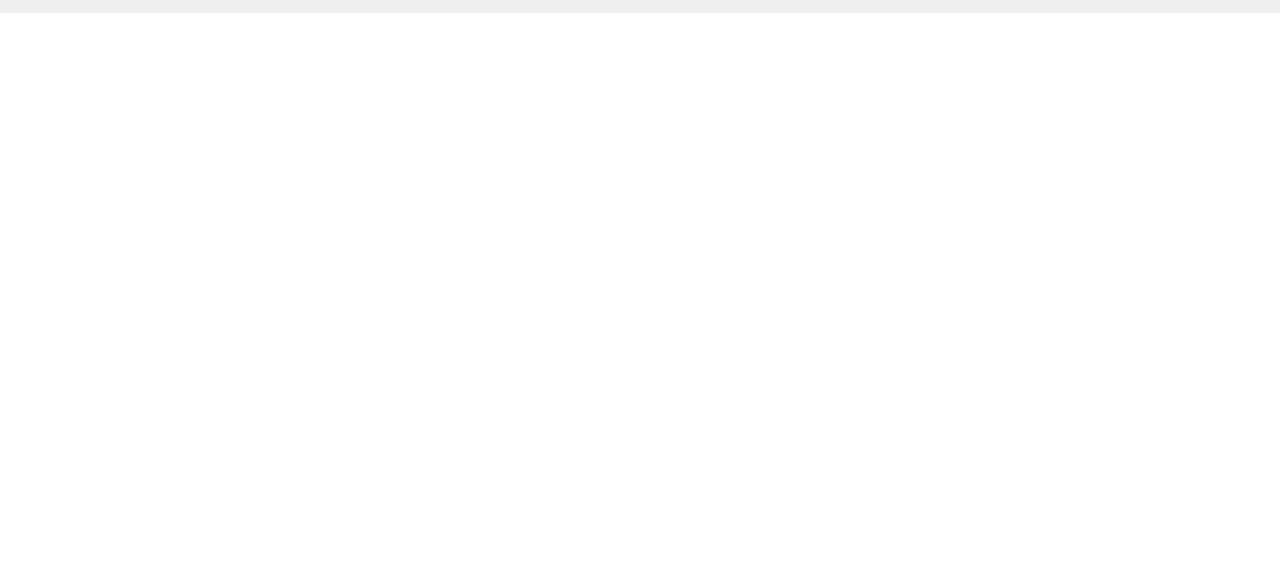
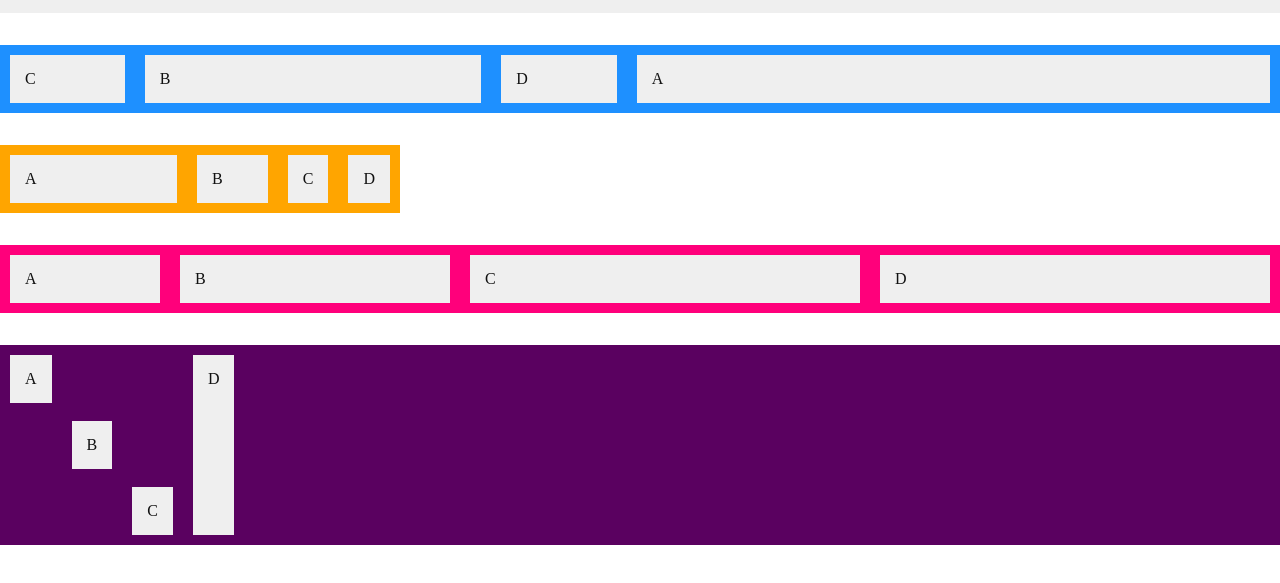
Before and after one commit to marusoft/flexbox, a plain HTML site: page index.html in a window 1280 px wide. Shown: the part 37-620 px from the top of the page. Drawn offline with Linux system fonts and the light colour scheme.

Commit message:
add class activities class

```diff
--- /dev/null
+++ b/flex-ativity/flex-a.css
@@ -0,0 +1,44 @@
+* {
+  margin: 0;
+  padding: 0;
+  box-sizing: border-box;
+  list-style: none;
+}
+body {
+  color: #111;
+}
+.container {
+  display: flex;
+  justify-content: space-between;
+  padding: 1rem;
+  background-color: #efefef;
+}
+.nav {
+  display: flex;
+}
+.list-item {
+  margin-right: 1rem;
+  text-transform: capitalize;
+}
+ul > li > a {
+  text-decoration: none;
+  color: #111;
+}
+
+.card{
+  margin-top: 3rem;
+  display: flex;
+  justify-content: center;
+  flex-wrap: wrap;
+}
+.carditem{
+  width: 300px;
+  background-color: #ffffff;
+  border: 1px solid #efefef;
+  border-radius: 5px;
+  box-shadow: rgba(99, 99, 99, 0.2) 0px 2px 8px 0px;
+  font-size: 2rem;
+  padding: 10px;
+  color: #111;
+  margin: 10px;
+}
--- a/flex.css
+++ b/flex.css
@@ -39,3 +39,109 @@ p{
   margin: 10px;
   color: white;
 } */
+
+/* order and flex-grow */
+.section-one {
+  display: flex;
+  margin-top: 2rem;
+  background-color: dodgerblue;
+}
+.section-one > div {
+  margin: 10px;
+  background-color: #efefef;
+  padding: 15px;
+}
+.a {
+  order: 4;
+  flex-grow: 8;
+}
+.b {
+  order: 3;
+  flex-grow: 4;
+}
+.c {
+  order: 1;
+  flex-grow: 1;
+}
+.d {
+  order: 3;
+  flex-grow: 1;
+}
+/* order and flex-grow */
+
+/* flex-shrink */
+.section-shrink {
+  display: flex;
+  margin-top: 2rem;
+  background-color: orange;
+  width: 400px;
+}
+.section-shrink > div {
+  margin: 10px;
+  background-color: #efefef;
+  padding: 15px;
+  width: 200px;
+}
+.shrink-a {
+  flex-shrink: 1;
+  flex-basis: 600px;
+}
+.shrink-b {
+  flex-shrink: 1;
+}
+.shrink-c {
+  flex-shrink: 2;
+}
+.shrink-d {
+  flex-shrink: 2;
+}
+/* flex-shrink */
+
+/* section-flex */
+.section-flex {
+  display: flex;
+  margin-top: 2rem;
+  background-color: rgb(255, 0, 123);
+}
+.section-flex > div {
+  margin: 10px;
+  background-color: #efefef;
+  padding: 15px;
+}
+.flex-a {
+  flex: 1;
+}
+.flex-b {
+  flex: 2;
+}
+.flex-c {
+  flex: 3;
+}
+.flex-d {
+  flex: 3;
+}
+/* section-flex */
+
+.section-self{
+  display: flex;
+  margin-top: 2rem;
+  background-color: rgb(90, 1, 96);
+  height: 200px;
+}
+.section-self > div {
+  margin: 10px;
+  background-color: #efefef;
+  padding: 15px;
+}
+.self-a{
+  align-self: flex-start;
+}
+.self-b{
+  align-self: center;
+}
+.self-c{
+  align-self: flex-end;
+}
+.self-d{
+  /* align-self: baseline; */
+}
--- a/index.html
+++ b/index.html
@@ -9,6 +9,7 @@
   </head>
 
   <body>
+    <!-- HEADER START -->
     <header class="container">
       <span class="logo">Marusoft</span>
       <ul class="nav">
@@ -26,5 +27,42 @@
         </li>
       </ul>
     </header>
+    <!-- HEADER END -->
+
+    <!-- SECTION 1 START -->
+    <section class="section-one">
+      <div class="a">A</div>
+      <div class="b">B</div>
+      <div class="c">C</div>
+      <div class="d">D</div>
+    </section>
+    <!-- SECTION 1 END-->
+
+    <!-- SECTION 2 START -->
+    <section class="section-shrink">
+      <div class="shrink-a">A</div>
+      <div class="shrink-b">B</div>
+      <div class="shrink-c">C</div>
+      <div class="shrink-d">D</div>
+    </section>
+    <!-- SECTION 2 END-->
+
+    <!-- SECTION 3 START -->
+    <section class="section-flex">
+      <div class="flex-a">A</div>
+      <div class="flex-b">B</div>
+      <div class="flex-c">C</div>
+      <div class="flex-d">D</div>
+    </section>
+    <!-- SECTION 3 END-->
+
+    <!-- SECTION 4 START -->
+    <section class="section-self">
+      <div class="self-a">A</div>
+      <div class="self-b">B</div>
+      <div class="self-c">C</div>
+      <div class="self-d">D</div>
+    </section>
+    <!-- SECTION 4 END-->
   </body>
 </html>
```
Also changed, not shown: flex-ativity/index.html (added, +47 -0 lines), flex.txt.
